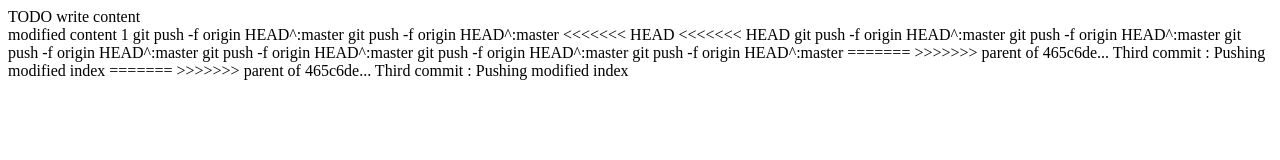
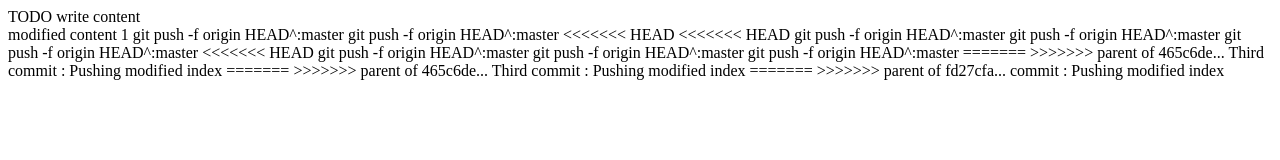
Before and after one commit to yathishtest/git_test, a website: page public_html/index.html in a window 1280 px wide. Drawn offline with Linux system fonts and the light colour scheme.

Commit message:
reverting to 2

```diff
--- a/public_html/index.html
+++ b/public_html/index.html
@@ -19,6 +19,7 @@ and open the template in the editor.
         git push -f origin HEAD^:master
         git push -f origin HEAD^:master
         git push -f origin HEAD^:master
+<<<<<<< HEAD
         git push -f origin HEAD^:master
         git push -f origin HEAD^:master
         git push -f origin HEAD^:master
@@ -26,5 +27,7 @@ and open the template in the editor.
 >>>>>>> parent of 465c6de... Third commit : Pushing modified index
 =======
 >>>>>>> parent of 465c6de... Third commit : Pushing modified index
+=======
+>>>>>>> parent of fd27cfa... commit : Pushing modified index
     </body>
 </html>
```
